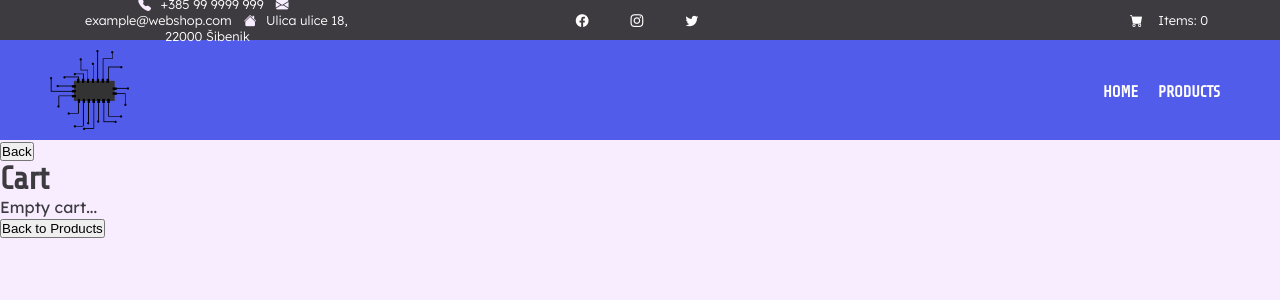
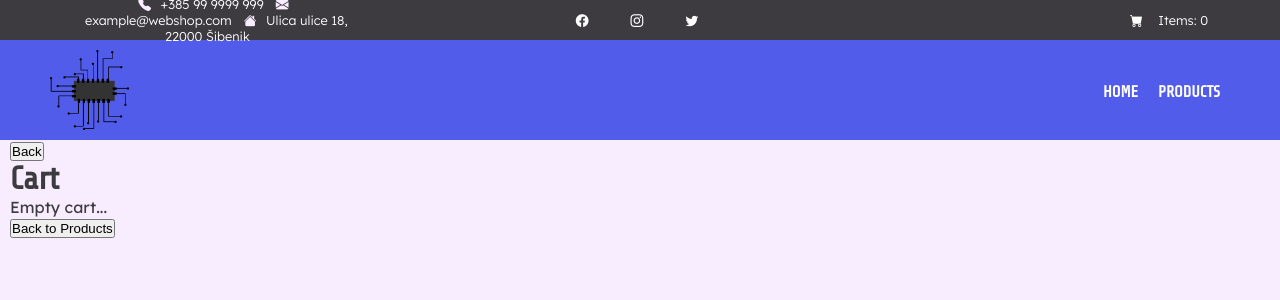
Before and after one commit to Trokut-Neet-Akademija-4-0/izrada-web-stranice-web-shop-flintaivan, a Vue app: page /cart in a window 1280 px wide. Shown: the top 300 px of the page. Built offline with nearby package versions, Linux system fonts and the light colour scheme.

Commit message:
Fix alignment

```diff
--- a/src/assets/styles.css
+++ b/src/assets/styles.css
@@ -39,6 +39,7 @@ header {
 }
 .content-wrapper {
     max-width: 1260px;
+    margin: 0 auto;
 }
 main {
     margin: 0 auto;
--- a/src/views/Cart.vue
+++ b/src/views/Cart.vue
@@ -1,4 +1,5 @@
 <template>
+    <div class="content-wrapper">
         <button @click="router.go(-1)">Back</button>
         <h1>Cart</h1>
         <div v-if="!cart.cart.length">
@@ -10,6 +11,7 @@
             <p>Price: {{ item.price }}</p>
             <img :src="item.thumbnail" alt="" width="300" height="170" />
             <button @click="removeFromCart(item.id)">Remove</button>
+        </div>
     </div>
 </template>
 
--- a/src/views/products/Products.vue
+++ b/src/views/products/Products.vue
@@ -1,4 +1,5 @@
 <template>
+  <div class="content-wrapper">
       <h1>Products</h1>
       <div class="products-list">
         <div class="product-item" v-for="product in products.products" :key="product.id" @click="goToProductPage(product.id)">
@@ -6,6 +7,7 @@
             <h2>{{ product.title }}</h2>
             <p>{{ product.description }}</p>
             <p>${{ product.price }}</p>
+        </div>
       </div>
     </div>
 </template>
--- a/src/views/products/ProductsDetails.vue
+++ b/src/views/products/ProductsDetails.vue
@@ -1,4 +1,5 @@
 <template>
+  <div class="content-wrapper">
     <button @click="router.go(-1)">Back</button>
     <div v-if="loading">Loading...</div>
     <div v-else-if="selectedProduct" class="product">
@@ -11,6 +12,7 @@
         <p>Description: {{ selectedProduct.description }}</p>
         <p>Price: {{ selectedProduct.price }}</p>
         <button @click="addToCart(selectedProduct.id)">Add to cart</button>
+      </div>
     </div>
   </div>
 </template>
```
Lines whose indentation alone changed are shown as unchanged.
